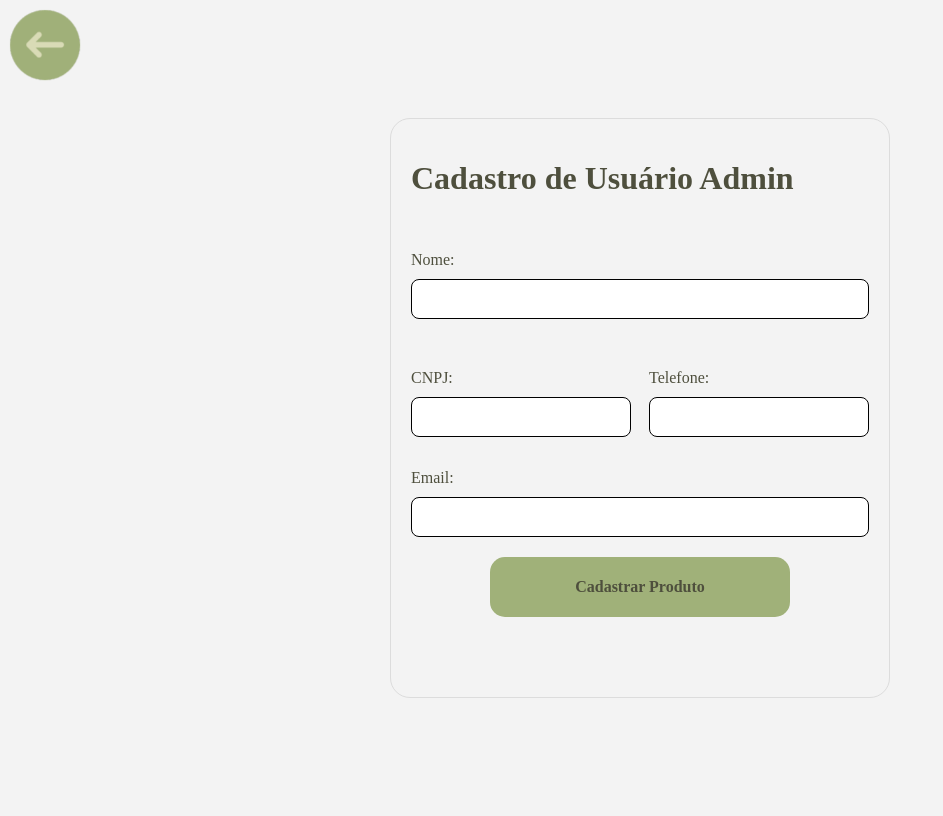
After one commit to nicolas-vmaria/SmartCart, a Flask app: page /admin/cadastrarUsuario in a window 1280 px wide. The commit adds this page. Shown: the whole page, without its empty margins (0-943 px from the left). Run offline with Flask 3, Linux system fonts and the light colour scheme; a user stored in the database is signed in; data comes from the database, SQL or seed files in the repository.

Commit message:
ESSA PORRA DO CARALHO TA FUNCIONANDO

```diff
--- a/app.py
+++ b/app.py
@@ -22,7 +22,7 @@ app.secret_key = "chaveteste"
 lm = LoginManager(app)
 
 conexao = mysql.connector.connect(
-    host="localhost", user="root", password="", port="3306", database="smart_cart"
+    host="localhost", user="root", password="", port="3406", database="smart_cart"
 )
 cursor = conexao.cursor(dictionary=True)
 
@@ -41,7 +41,7 @@ def hash(txt):
 
 
 # Criptogrando a senha do admin
-# senha_admin = "admin123"
+# senha_admin = "admin"
 # objeto_hash = hashlib.sha256()
 # objeto_hash.update(senha_admin.encode("utf-8"))
 # senha_admin = objeto_hash.hexdigest()
@@ -291,6 +291,33 @@ def cadastrar_produto():
 
     return redirect(url_for("admin_produtos"))
 
+@app.route("/admin/cadastrarUsuario")
+@login_required
+def cadastroUsuario():
+    return render_template("cadastrarUsuario.html")
+
+@app.route("/admin/cadastrarUsuario", methods=["POST"])
+@login_required
+def cadastrar_usuario():
+
+    nome = request.form.get("nome")
+    cnpj = request.form["cnpj"]
+    telefone = request.form.get("telefone")
+    email = request.form.get("email")
+
+    senha = "8c6976e5b5410415bde908bd4dee15dfb167a9c873fc4bb8a81f6f2ab448a918"
+
+
+    is_admin = 1
+
+    cursor.execute(
+        "INSERT INTO Usuario (nome, cnpj, telefone, email, senha, is_admin) VALUES (%s, %s, %s, %s, %s, %s)",
+        (nome, cnpj, telefone, email, senha, is_admin)
+    )
+
+    conexao.commit()
+
+    return redirect(url_for("admin_users"))
 
 @app.route("/excluir_produto/<int:id>")
 @login_required
--- a/static/css/cadastrarAdmin.css
+++ b/static/css/cadastrarAdmin.css
@@ -7,8 +7,6 @@ body {
     overflow: hidden;
     font-family: montserrat;
     color: #4e4f3d;
-
-
 }
 
 main {
@@ -18,6 +16,15 @@ main {
     box-sizing: border-box;
     width: 860px;
     height: 80%;
+}
+
+.main-usuario{
+    border: 1px solid #dcdcdc;
+    border-radius: 20px;
+    padding: 20px;
+    box-sizing: border-box;
+    width: 500px;
+    height: 580px;
 }
 
 .voltar {
@@ -85,6 +92,15 @@ main {
     height: 250px;
 }
 
+.input-container-all-produto{
+    display: flex;
+    flex-direction: column;
+    justify-content: center;
+    gap: 50px;
+    width: 100%;
+    height: 250px;
+}
+
 .input-container #input-nome{
     width: 500px;
     height: 40px;
@@ -95,7 +111,25 @@ main {
 }
 
 .input-container #input-preço{
-    width: 230px;
+    width: 220px;
+    height: 40px;
+    border: 1px solid black;
+    padding: 10px;
+    box-sizing: border-box;
+    border-radius: 8px;
+}
+
+.input-container #input-email{
+    width: 100%;
+    height: 40px;
+    border: 1px solid black;
+    padding: 10px;
+    box-sizing: border-box;
+    border-radius: 8px;
+}
+
+.input-container #input-nome-produto{
+    width: 100%;
     height: 40px;
     border: 1px solid black;
     padding: 10px;
@@ -106,6 +140,12 @@ main {
 .input-container-numbers{
     display: flex;
     width: 500px;
+    justify-content: space-between;
+}
+
+.input-container-numbers-produto{
+    display: flex;
+    width: 100%;
     justify-content: space-between;
 }
 
@@ -129,14 +169,14 @@ main {
     resize: none;
 }
 
-.container-button{
-    margin-top: 10px;
+.container-button-produto{
+    margin-top: 20px;
     width: 100%;
     display: flex;
     justify-content: center;
 }
 
-.container-button input{
+.container-button-produto input{
     width: 300px;
     height: 60px;
     border: none;
--- /dev/null
+++ b/templates/cadastrarUsuario.html
@@ -0,0 +1,50 @@
+<!DOCTYPE html>
+<html lang="en">
+
+<head>
+    <meta charset="UTF-8">
+    <meta name="viewport" content="width=device-width, initial-scale=1.0">
+    <link rel="stylesheet" href="{{url_for('static', filename='css/cadastrarAdmin.css') }}">
+    <title>Cadastrar produto - SmartCart</title>
+</head>
+
+<body>
+    <a class="voltar" href="/admin/produtos"><img src="/static/img/Seta.png" alt="" /></a>
+
+    <main class="main-usuario">
+        <h1>Cadastro de Usuário Admin</h1>
+        <form id="form-cadastro-produto" action="/admin/cadastrarUsuario" method="POST" enctype="multipart/form-data">
+            <div class="top-container-cadastro">
+
+                <div class="input-container-all-produto">
+                    <div class="input-container">
+                        <label for="nome">Nome:</label>
+                        <input type="text" id="input-nome-produto" name="nome" required>
+                    </div>
+                    <div class="input-container-numbers-produto">
+                        <div class="input-container">
+                            <label for="cnpj">CNPJ:</label>
+                            <input type="text" id="input-preço" name="cnpj" step="0.01" min="0" required>
+                        </div>
+                        <div class="input-container">
+                            <label for="telefone">Telefone:</label>
+                            <input type="text" id="input-preço" name="telefone" min="0" required>
+                        </div>
+                    </div>
+                </div>
+            </div>
+
+            <div class="input-container">
+                <label for="email">Email:</label>
+                <input type="email" name="email" id="input-email" required>
+            </div>
+
+            <div class="container-button-produto">
+                <input type="submit" value="Cadastrar Produto">
+            </div>
+        </form>
+    </main>
+
+</body>
+
+</html>
--- a/templates/usersAdmin.html
+++ b/templates/usersAdmin.html
@@ -265,7 +265,7 @@
                             </div>
                         </button>
 
-                        <button>
+                        <button onclick="window.location.href='/admin/cadastrarUsuario'">
                             <div>
                                 <!DOCTYPE svg
                                     PUBLIC "-//W3C//DTD SVG 1.1//EN" "http://www.w3.org/Graphics/SVG/1.1/DTD/svg11.dtd">
```
